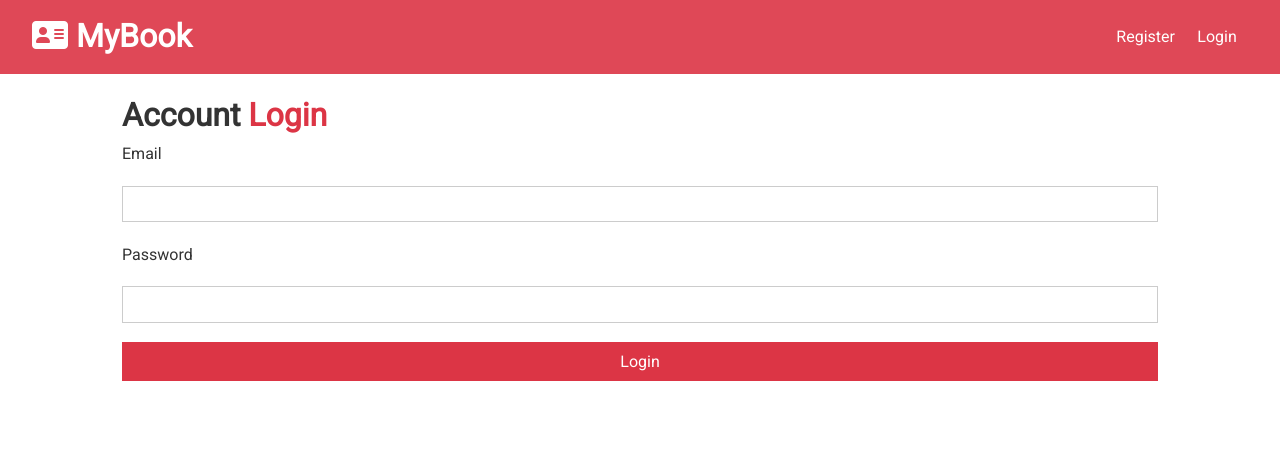
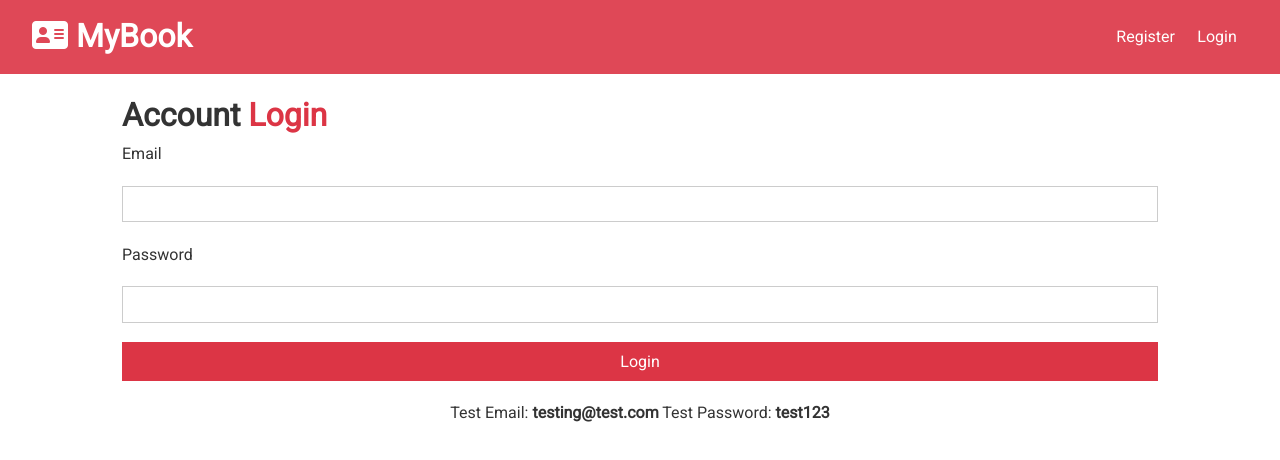
Before and after one commit to RdotSilva/MERN-MyBook-Contact-Manager, a React (Create React App) app in the folder client/: page /login in a window 1280 px wide. Shown: the top 460 px of the page. Built offline with nearby package versions, Linux system fonts and the light colour scheme.

Commit message:
Update login page with test account

```diff
--- a/client/src/components/auth/Login.js
+++ b/client/src/components/auth/Login.js
@@ -67,6 +67,9 @@ const Login = props => {
           value="Login"
           className="btn btn-primary btn-block"
         />
+        <p className="text-center">
+          Test Email: <b>testing@test.com</b> Test Password: <b>test123</b>
+        </p>
       </form>
     </div>
   );
```
Lines whose indentation alone changed are shown as unchanged.
